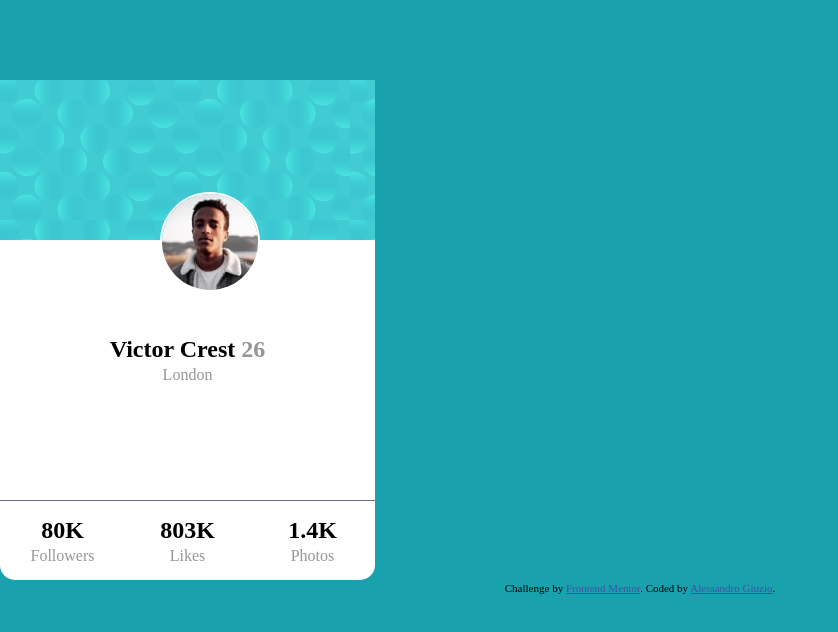
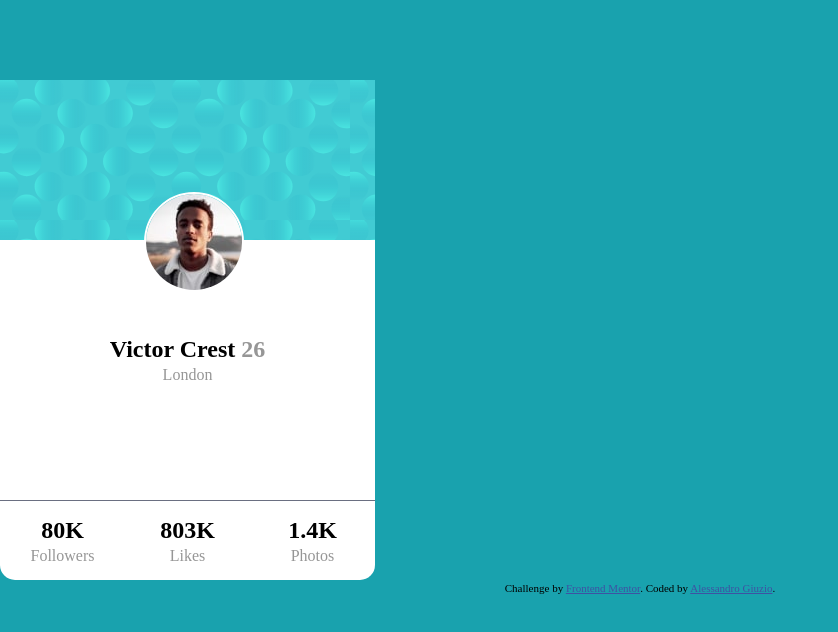
Before and after one commit to alessandro-giuzio/profile-card, a plain HTML site: page index.html in a window 1280 px wide. Shown: the whole page, without its empty margins (0-838 px from the left). Drawn offline with Linux system fonts and the light colour scheme.

Commit message:
Add files via upload

```diff
--- a/style.css
+++ b/style.css
@@ -18,7 +18,7 @@ img {
   border: 2px white solid;
   position: absolute;
   top: 7em;
-  left: 10em;
+  left: 9em;
 }
 
 h2 {
```
